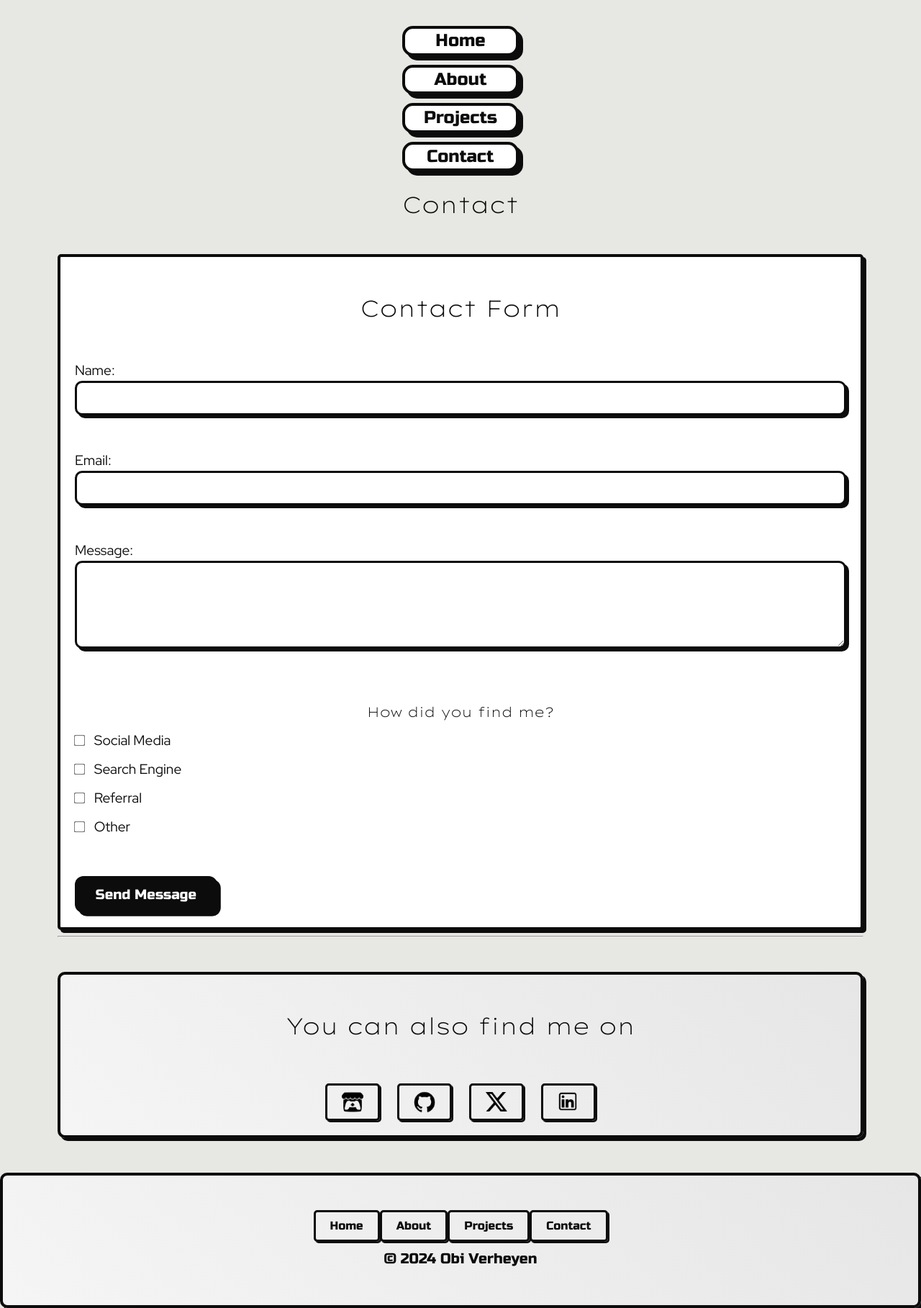
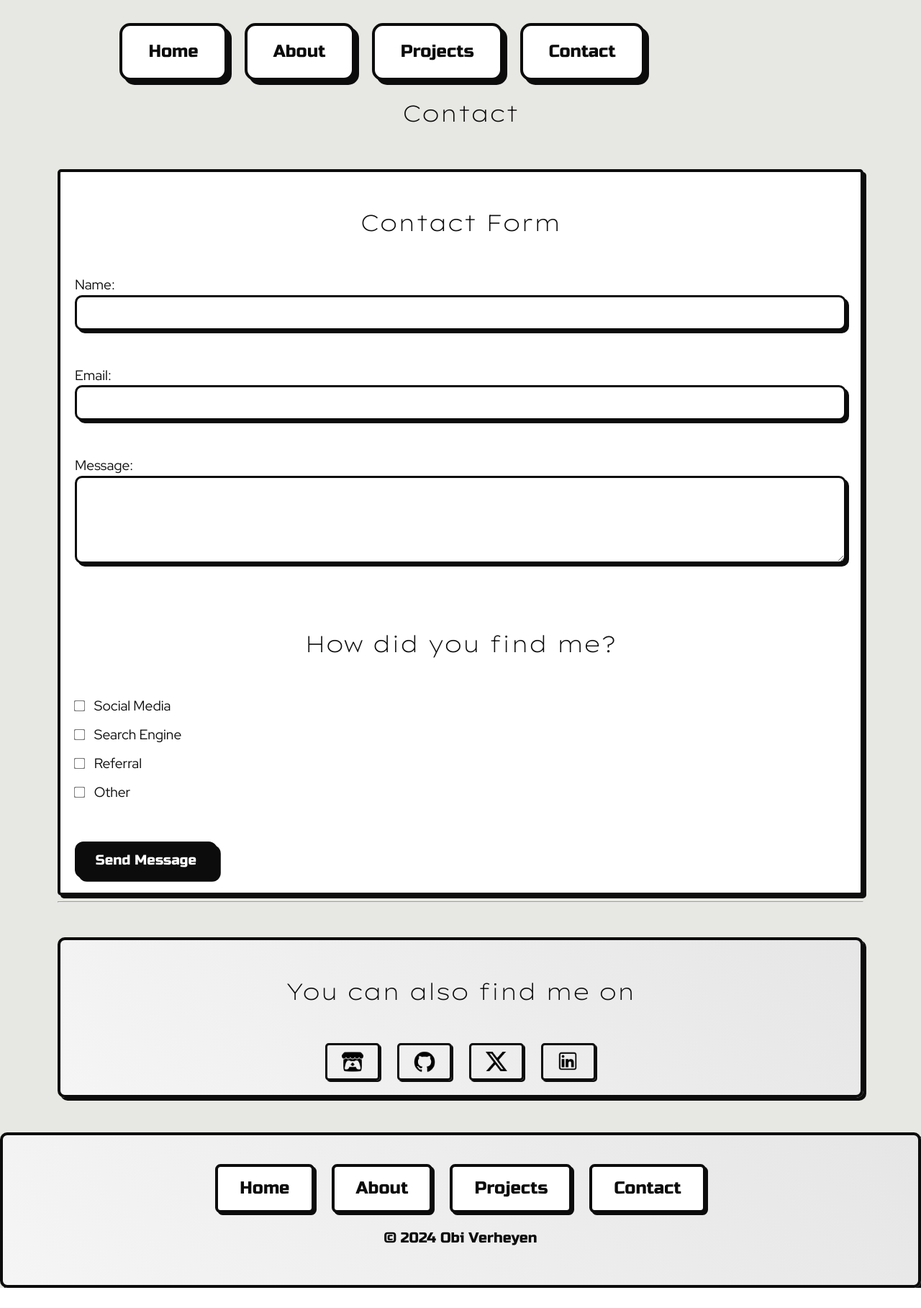
Before and after one commit to Shobi-one/portfolio, a PHP site: page /Contact/index.html in a window 1280 px wide. Shown: the whole page at 72% size. After the commit the page ends 1789 px from the top, so only its background shows below. Run offline with PHP 8.4, Linux system fonts and the light colour scheme.

Commit message:
refactor of css, started on working on bigger screenscale

```diff
--- a/styles/mobile.css
+++ b/styles/mobile.css
@@ -1,6 +1,5 @@
-*,
-*::before,
-*::after {
+/* General Reset */
+*, *::before, *::after {
     box-sizing: border-box;
 }
 
@@ -15,7 +14,6 @@
 
 body {
     margin: 0;
-    padding: 0;
     font-family: var(--font-main);
     background-color: var(--bg);
     color: var(--primary);
@@ -23,22 +21,23 @@ body {
     line-height: 1.5;
 }
 
+/* Header */
 header {
     display: flex;
     justify-content: space-between;
     align-items: center;
     padding: 1.5em;
-    position: relative;
 }
 
+/* Container */
 .container {
     width: 90%;
     max-width: 75em;
     margin: 0 auto;
     padding: 0 1em;
-    box-sizing: border-box;
 }
 
+/* Tabs */
 .tab {
     display: flex;
     justify-content: center;
@@ -51,39 +50,30 @@ header {
     box-shadow: 0.25em 0.25em 0 var(--primary);
     border-radius: 0.625em;
     gap: 1.5em;
-    transition: transform 0.2s ease, background 0.2s ease;
+    transition: transform 0.2s, background 0.2s;
 }
 
-.tab::after {
-    position: relative;
-    inset: 0;
-    transform: translate(0.3125em, 0.3125em);
-    z-index: -1;
-}
-
+/* Portfolio Header */
 .portfolio-header {
-    max-width: fit-content;
-    margin-inline: auto;
     text-align: center;
+    margin: 0 auto;
 }
 
 .portfolio-header h1, .portfolio-header h3 {
     font-family: var(--font-title);
     font-weight: 200;
     font-size: 2em;
-    position: relative;
 }
 
 .portfolio-header h2 {
     font-family: var(--font-accent);
+    font-size: 3em;
     margin: -0.2em;
-    font-size: 3em;
-    transition: transform 0.3s ease, color 0.3s ease;
     font-weight: 400;
-    position: relative;
+    transition: transform 0.3s, color 0.3s;
 }
 
-
+/* Banner */
 .banner {
     width: 100%;
     height: 30em;
@@ -92,22 +82,21 @@ header {
     border: 0.25em solid var(--primary);
     border-radius: 0.3125em;
     margin: 2em 0 3em;
-    position: relative;
     display: flex;
     align-items: center;
+    position: relative;
 }
 
 .banner p {
     position: absolute;
+    top: -1.5em;
     right: 1em;
-    top: -1.5em;
     font-size: 1.5em;
-    margin: 0;
-    text-align: right;
     font-weight: bold;
     color: var(--primary);
 }
 
+/* Cards */
 .card-container {
     display: flex;
     flex-direction: column;
@@ -122,25 +111,24 @@ header {
     border-radius: 0.3125em;
     box-shadow: 0.25em 0.25em 0 var(--primary);
     padding: 1.25em;
-    width: 100%;
-    box-sizing: border-box;
-    transition: transform 0.2s ease, box-shadow 0.2s ease;
+    transition: transform 0.2s, box-shadow 0.2s;
 }
 
-.card h4, a, p {
-    color: var(--primary);
+.card h4 {
+    font-family: var(--font-title);
+    font-weight: 200;
+    font-size: 1.7em;
+    margin: 0.5em 0;
+    text-align: center;
+}
+
+.card p {
     font-size: 1.5em;
-    margin-top: 0.5em;
     line-height: 1.4;
     text-align: center;
 }
 
-.card h4{
-    font-family: var(--font-title), sans-serif;
-    font-weight: 200;
-    font-size: 1.7em;
-}
-
+/* Links */
 .links {
     text-align: center;
     margin: 3em 0;
@@ -149,14 +137,11 @@ header {
     border-radius: 0.625em;
     background: linear-gradient(45deg, #f5f5f5, #e6e6e6);
     box-shadow: 0.25em 0.25em 0 var(--primary);
-    position: relative;
-    overflow: hidden;
 }
 
 .links h2 {
     font-family: var(--font-title);
     font-size: 2em;
-    color: var(--primary);
 }
 
 .links-container {
@@ -176,7 +161,6 @@ header {
     border: 0.2em solid var(--primary);
     border-radius: 0.3125em;
     box-shadow: 0.125em 0.125em 0 var(--primary);
-    position: relative;
 }
 
 .link img {
@@ -184,6 +168,7 @@ header {
     height: auto;
 }
 
+/* Footer */
 .footer {
     text-align: center;
     padding: 2.5em;
@@ -192,14 +177,12 @@ header {
     border-radius: 0.625em;
     box-shadow: 0.25em 0.25em 0 var(--primary);
     margin: 3em 0 0;
-    position: relative;
 }
 
 .footer p {
     font-family: var(--font-accent);
     font-size: 1.25em;
     margin-bottom: 0.5em;
-    color: var(--primary);
 }
 
 .footer nav {
@@ -208,21 +191,21 @@ header {
     flex-wrap: wrap;
 }
 
-
+/* Headings */
 h2, h3 {
     text-align: center;
-    font-family: var(--font-title), sans-serif;
+    font-family: var(--font-title);
     font-weight: 200;
     margin-bottom: 1.5em;
     font-size: 2em;
 }
 
+/* Image Scroll */
 .image-scroll {
     display: flex;
     overflow-x: auto;
     gap: 1em;
     padding: 1em 0;
-    scroll-behavior: smooth;
 }
 
 .image-scroll img {
@@ -230,7 +213,7 @@ h2, h3 {
     border: 0.25em solid var(--primary);
     border-radius: 0.3125em;
     box-shadow: 0.25em 0.25em 0 var(--primary);
-    transition: transform 0.2s ease, box-shadow 0.2s ease;
+    transition: transform 0.2s, box-shadow 0.2s;
 }
 
 .image-scroll img:hover {
@@ -238,40 +221,26 @@ h2, h3 {
     box-shadow: 0.35em 0.35em 0 var(--primary);
 }
 
+/* Forms */
 label {
     font-size: 1.2em;
-    font-family: var(--font-main);
-    color: var(--primary);
     margin-bottom: 0.5em;
-    text-align: left;
-    width: 100%;
 }
 
-input[type="text"],
-input[type="email"],
-textarea {
+input[type="text"], input[type="email"], textarea {
     width: 100%;
     font-size: 1em;
-    font-family: var(--font-main);
     padding: 0.75em;
     margin-bottom: 1.5em;
     border: 0.2em solid var(--primary);
     border-radius: 0.625em;
     box-shadow: 0.25em 0.25em 0 var(--primary);
-    background-color: #fff;
-    color: var(--primary);
-    outline: none;
-    transition: transform 0.2s ease, box-shadow 0.2s ease;
+    background: #fff;
     text-align: center;
 }
 
 textarea {
     resize: vertical;
-}
-
-h3 {
-    margin: 1em 0 0.5em;
-    font-size: 1.2em;
 }
 
 input[type="checkbox"] {
@@ -289,7 +258,6 @@ button[type="submit"] {
     padding: 0.75em 1.5em;
     border-radius: 0.625em;
     cursor: pointer;
-    transition: background 0.3s ease, transform 0.2s ease;
     box-shadow: 0.25em 0.25em 0 var(--primary);
     margin-top: 1em;
 }
@@ -299,13 +267,12 @@ button[type="submit"]:hover {
     transform: scale(1.05);
 }
 
+/* Lists */
 ul {
     list-style-type: disc;
     padding-left: 2em;
     margin: 1em 0;
-    font-family: 'Red Hat Display', sans-serif;
-    font-size: 1em;
-    color: var(--primary);
+    font-family: var(--font-main);
 }
 
 li {
@@ -313,10 +280,55 @@ li {
     line-height: 1.5;
 }
 
+/* Anchor Links */
 a {
     text-decoration: none;
-    font-family: 'Russo One', sans-serif;
-    font-size: 1em;
-    color: var(--primary);
-    transition: color 0.3s ease, text-shadow 0.3s ease;
+    font-family: var(--font-accent);
+    transition: color 0.3s, text-shadow 0.3s;
 }
+
+@media (min-width: 768px) {
+    header {
+        padding: 2em 4em;
+        display: flex;
+        justify-content: space-between;
+        align-items: center;
+    }
+
+    nav {
+        display: flex;
+        gap: 1em;
+    }
+
+    nav a {
+        display: inline-block;
+        padding: 0.5em 1em;
+        font-size: 1.2em;
+        text-decoration: none;
+        border: 0.2em solid var(--primary);
+        border-radius: 0.625em;
+        background: #fff;
+        box-shadow: 0.25em 0.25em 0 var(--primary);
+        transition: transform 0.2s, background 0.2s;
+    }
+
+    nav a:hover {
+        background: #eaeaea;
+        transform: scale(1.05);
+    }
+}
+
+@media (min-width: 1024px) {
+    header {
+        padding: 2em 6em;
+    }
+
+    nav {
+        gap: 1.5em;
+    }
+
+    nav a {
+        font-size: 1.5em;
+        padding: 0.75em 1.5em;
+    }
+}
```
